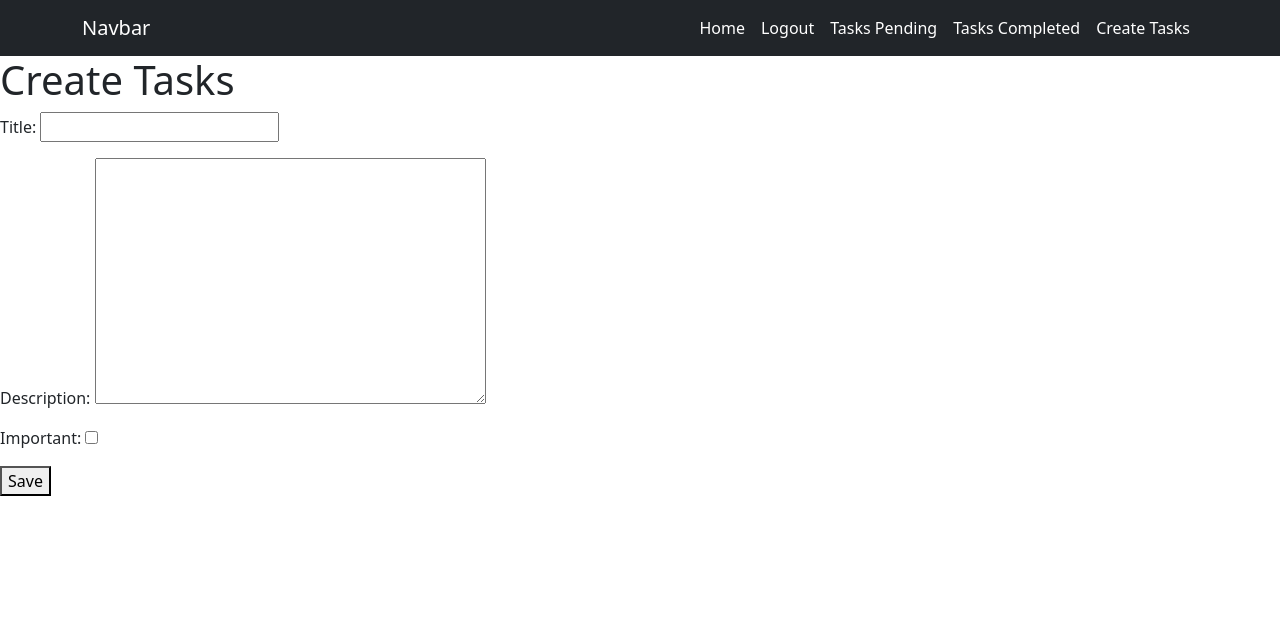
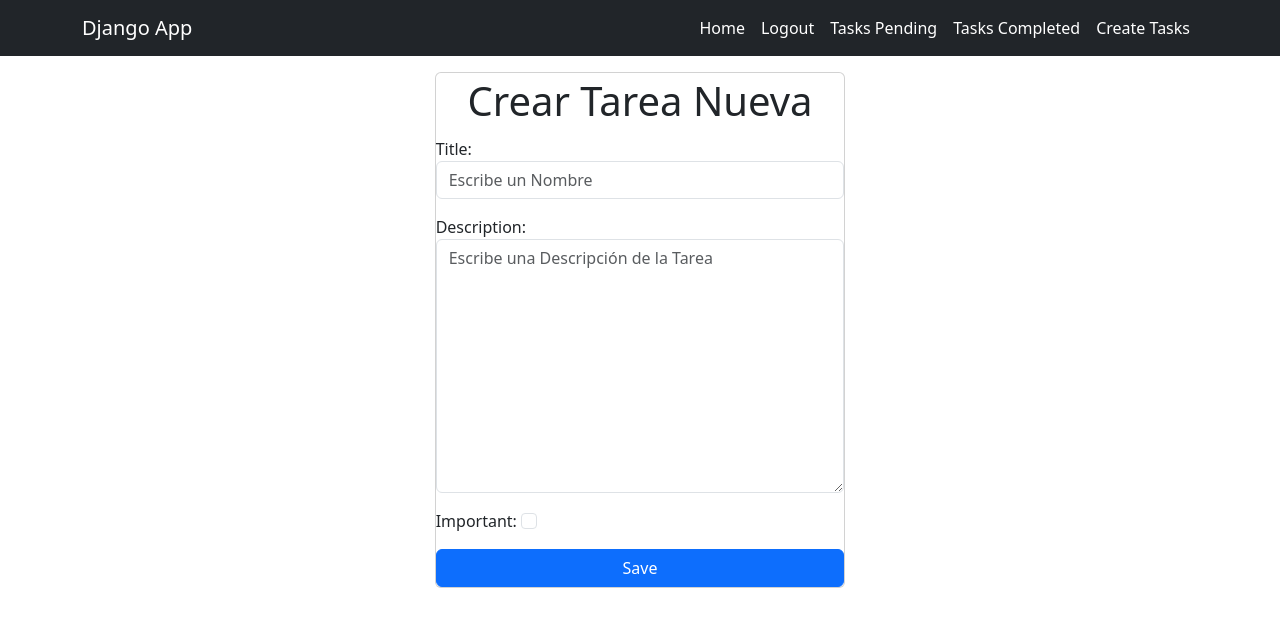
Before and after one commit to EduHildebrandt/django-cred-auth, a Django app: page /tasks/create/ in a window 1280 px wide. Shown: the top 627 px of the page. Run offline with Django 4.2, Linux system fonts and the light colour scheme; a user stored in the database is signed in.

Commit message:
Final antes de produccion

```diff
--- a/tasks/forms.py
+++ b/tasks/forms.py
@@ -1,7 +1,12 @@
-from django.forms import ModelForm
+from django import forms
 from .models import Task
 
-class TaskForm(ModelForm):
+class TaskForm(forms.ModelForm):
     class Meta:
         model = Task
         fields = ['title', 'description', 'important']
+        widgets = {
+            'title': forms.TextInput(attrs={'class': 'form-control', 'placeholder': 'Escribe un Nombre'}),
+            'description': forms.Textarea(attrs={'class': 'form-control', 'placeholder': 'Escribe una Descripción de la Tarea'}),
+            'important': forms.CheckboxInput(attrs={'class': 'form-check-input text-center'}),
+        }
--- a/tasks/templates/base.html
+++ b/tasks/templates/base.html
@@ -11,7 +11,7 @@
 <body>
   <nav class="navbar navbar-expand-lg bg-dark navbar-dark">
     <div class="container">
-      <a class="navbar-brand" href="#">Navbar</a>
+      <a class="navbar-brand" href="/">Django App</a>
       <button class="navbar-toggler" type="button" data-bs-toggle="collapse" data-bs-target="#navbarNav"
         aria-controls="navbarNav" aria-expanded="false" aria-label="Toggle navigation">
         <span class="navbar-toggler-icon"></span>
--- a/tasks/templates/create_tasks.html
+++ b/tasks/templates/create_tasks.html
@@ -2,17 +2,22 @@
 
 {% block content %}
 
-    <h1>Create Tasks</h1>
+    <main class="conteiner">
+        <div class="row">
+            <div class="col-md-4 offset-md-4 mt-3">
+                <form action="/tasks/create/" method="post" class="card card-budy">
+                    <h1 class="text-center disply-1 py-1">Crear Tarea Nueva</h1>
 
-    <form action="/tasks/create/" method="post">
+                    {% csrf_token %}
+                    {{form.as_p}}
 
-        {% csrf_token %}
-        {{form.as_p}}
+                    <button class="btn btn-primary">
+                        Save
+                    </button>
 
-        <button>
-            Save
-        </button>
-
-    </form>
+                </form>
+            </div>
+        </div>
+    </main>
 
 {% endblock %}
```
Also changed, not shown: tasks/templates/task_detail.html (+12 -5 lines), tasks/templates/tasks.html (+15 -9 lines), db.sqlite3.
